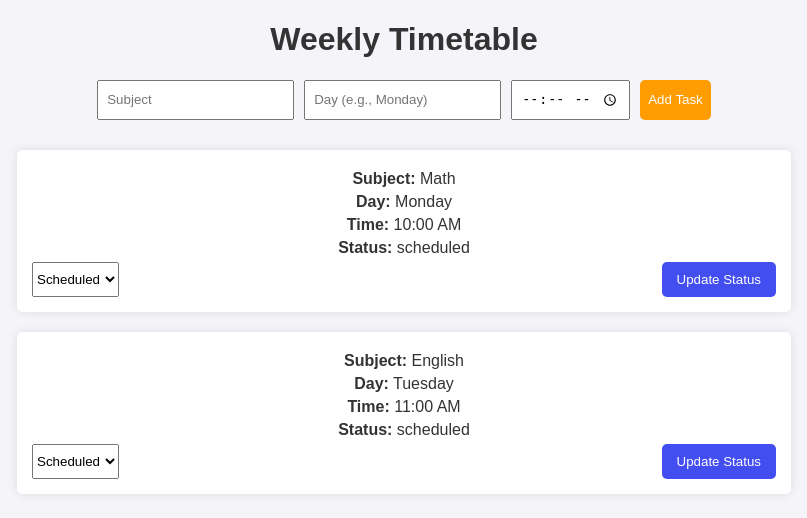
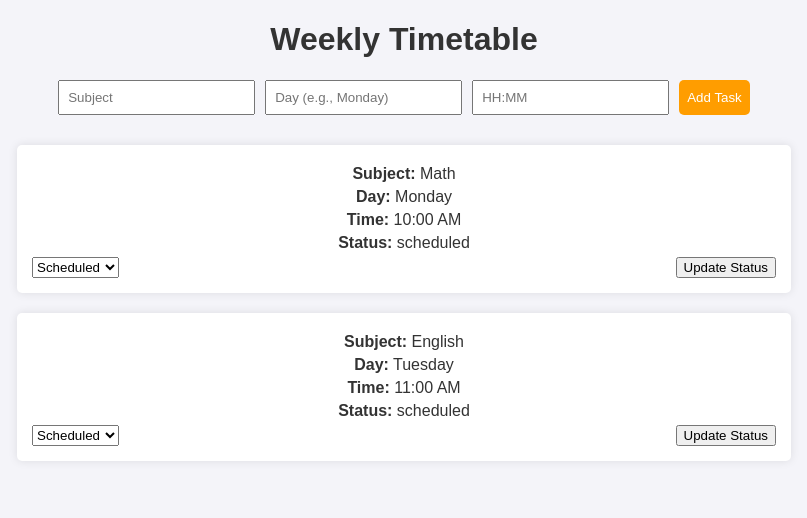
Before and after one commit to crmSaaS/timetable-app, a Node server app: page / in a window 1280 px wide. Shown: the top 518 px of the page, without its empty margins (236-1043 px from the left). Run offline with Node 20, Linux system fonts and the light colour scheme.

Commit message:
change in #2

```diff
--- a/views/index.ejs
+++ b/views/index.ejs
@@ -13,7 +13,8 @@
   <form id="add-form" method="POST" action="/add">
     <input type="text" name="subject" placeholder="Subject" required>
     <input type="text" name="day" placeholder="Day (e.g., Monday)" required>
-    <input type="time" name="time" required>
+    <input type="text" name="time" placeholder="HH:MM" required aria-label="Time in HH:MM format">
+
     <button type="submit" class="btn-primary">Add Task</button>
   </form>
 
@@ -31,7 +32,7 @@
             <option value="completed" <%= task.status === 'completed' ? 'selected' : '' %>>Completed</option>
             <option value="canceled" <%= task.status === 'canceled' ? 'selected' : '' %>>Canceled</option>
           </select>
-          <button type="submit" class="btn-secondary">Update Status</button>
+          <button type="submit" class="b-secondary">Update Status</button>
         </form>
       </div>
     <% }) %>
```
